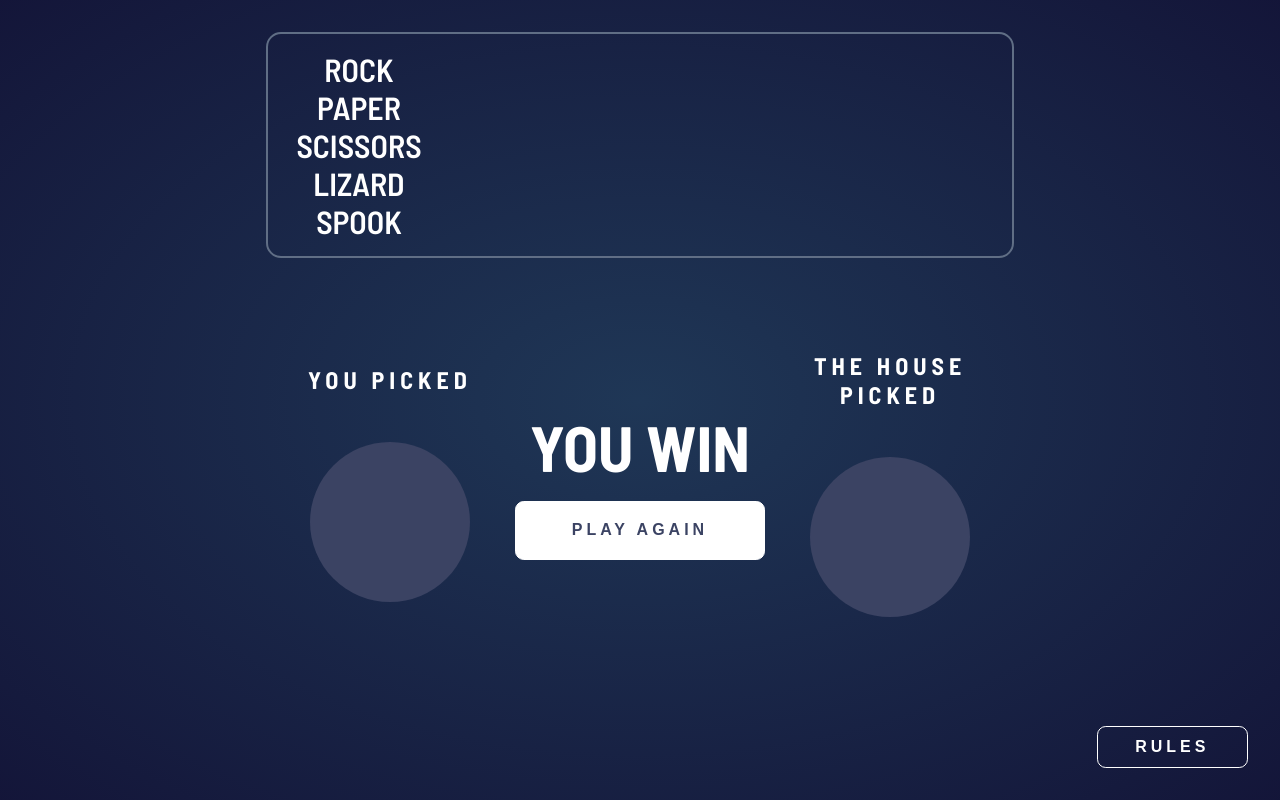
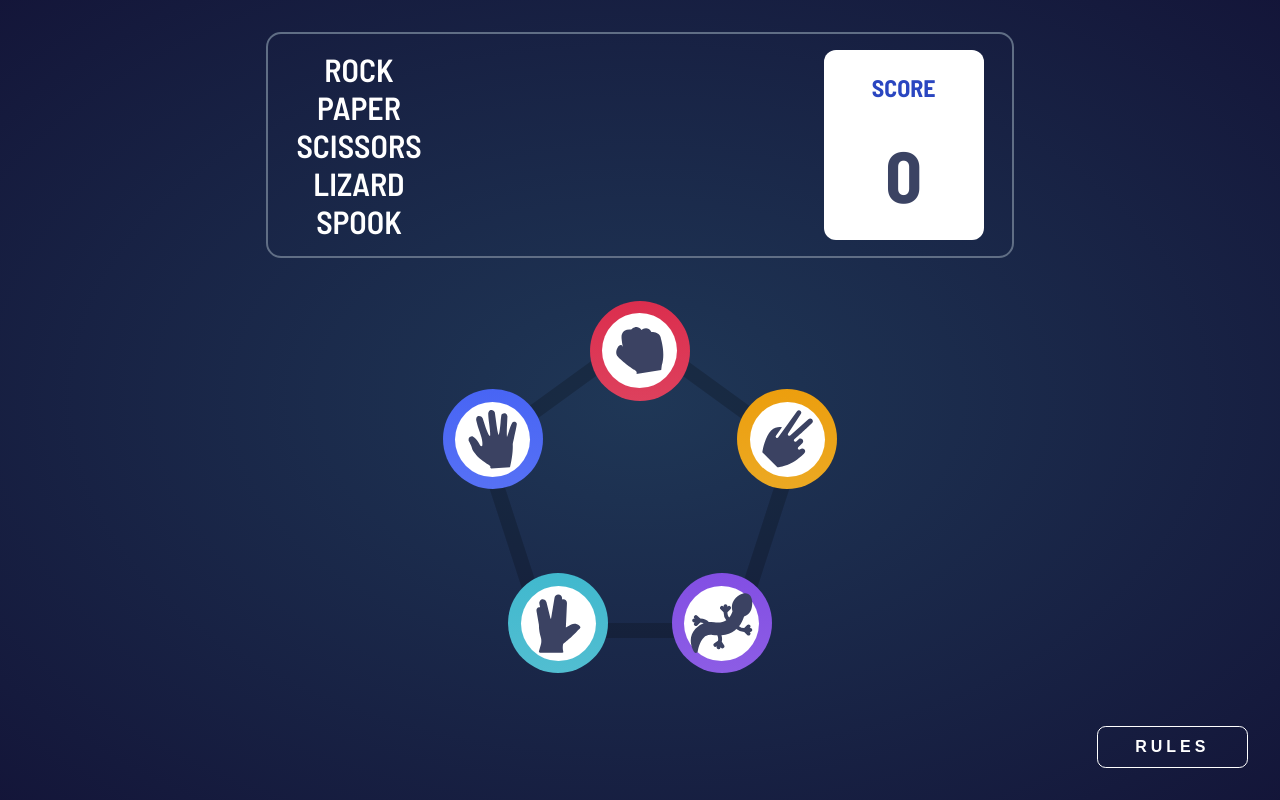
Before and after one commit to GSterczewski/fm-rock-paper-scissors, a Vue app: page / in a window 1280 px wide. Built offline with nearby package versions, Linux system fonts and the light colour scheme.

Commit message:
add core game logic

```diff
--- a/src/App.vue
+++ b/src/App.vue
@@ -1,8 +1,12 @@
 <template>
 <div class="layout-wrapper">
-<VHeader />
+<VHeader>
+  <ScoreBoard :score="score" />
+</VHeader>
 <main>
-    <GameBoard :variants="['scissors','spook','paper','lizard','rock']" />
+    <GameBoard :variants="Object.values(possibleFigures)"
+      :handleFigureSelect="selectPlayerFigure" :gameStage="currentGameStage" :handlePlayAgain="playAgain"
+     />
 </main>
   <div class="rules-button-container">
     <VButton name="Rules"  />
@@ -12,10 +16,115 @@
 
 <script>
 import VHeader from "./components/VHeader.vue";
+import ScoreBoard from "./components/ScoreBoard.vue";
 import GameBoard from "./components/GameBoard.vue";
 import VButton from "./components/VButton.vue";
+import { ref } from "vue";
 export default {
-  components: { VHeader, VButton, GameBoard }
+  components: { VHeader, VButton, GameBoard, ScoreBoard },
+  setup(){
+    const gameStages = {
+      beforeSelect: 0,
+      selected: 1,
+      won: 2,
+      lost: 3
+    };
+    const possibleFigures = {
+      0 : "rock",
+      1 : "paper",
+      2 : "scissors",
+      3 : "lizard",
+      4 : "spook"
+    };
+
+    const resultsMap = {
+      "rock" : ["lizard","scissors"],
+      "paper" : ["rock","spook"],
+      "scissors" : ["paper","lizard"],
+      "lizard" : ["spook","paper"],
+      "spook" : ["scissors","rock"]
+    }
+    // game score state
+    const score = ref(0);
+
+    const incrementScore = () => {
+      score.value++;
+    };
+    const decrementScore = () => {
+      score.value--;
+    };
+
+
+
+    //game stage state
+    const currentGameStage = ref(gameStages.beforeSelect);
+    const setStage = stage => {
+      currentGameStage.value = stage;
+    };
+
+    // figure selection state
+
+    const playerFigure = ref(null);
+    const houseFigure = ref(null);
+
+      const getRandomNumberInRange = (min,max) => Math.round(Math.random() * (max - min) + min);
+
+
+
+      const wait = (fn,delay) => new Promise((resolve,reject)=>{
+        setTimeout(()=>{
+          resolve(fn());
+        },delay)
+      })
+
+
+      const fireFunctionMultipleTimes = (fn, count, delay = 0) => {
+        let results = [];
+        for(let i = 0; i < count; i++ ){
+          results.push(wait(fn,delay*i));
+        }
+        return results;
+      }
+      const selectHouseFigure = () => {
+        houseFigure.value = getRandomNumberInRange(0,4);
+        console.log("house selected : ",possibleFigures[houseFigure.value]);
+      };
+
+      const getWinner = () => {
+
+          if(resultsMap[possibleFigures[playerFigure.value]].includes(possibleFigures[houseFigure.value])){
+            console.log("player won");
+            setStage(gameStages.won);
+            incrementScore();
+          } else{
+            console.log("player lost");
+            setStage(gameStages.lost);
+            if(score.value > 0) decrementScore();
+          }
+        }
+
+      const selectPlayerFigure = figure => {
+        playerFigure.value = figure;
+        console.log("player selected : ", possibleFigures[playerFigure.value]);
+        setStage(gameStages.selected);
+        Promise.all(fireFunctionMultipleTimes(selectHouseFigure,10,200)).then(()=>{
+          getWinner();
+        });
+    };
+      const playAgain = () => {
+        setStage(gameStages.beforeSelect);
+
+      };
+    return {
+      score,
+      currentGameStage,
+      selectPlayerFigure,
+      playerFigure,
+      houseFigure,
+      possibleFigures,
+      playAgain
+    }
+  }
 }
 
 
--- a/src/components/GameBoard.vue
+++ b/src/components/GameBoard.vue
@@ -2,7 +2,7 @@
   <div class="gameboard">
     <div class="gameboard__stage-1" v-if="gameStage === 0">
       <svg xmlns="http://www.w3.org/2000/svg"  width="329" height="313"><path fill="none" stroke="#000" stroke-width="15" d="M164.5 9.27L9.26 122.06l59.296 182.495h191.888L319.74 122.06 164.5 9.271z" opacity=".2"/></svg>
-      <PlayButton v-for="variant in variants" :key="variant" :variant="variant" :clickHandler="() =>handleFigureSelect(variant)" />
+      <PlayButton v-for="(variant,index) in variants" :key="variant" :variant="variant" :clickHandler="() =>handleFigureSelect(index)" />
     </div>
     <div class="gameboard__stage-2" v-if="gameStage > 0">
       <div class="gameboard__stage-2__section">
```
